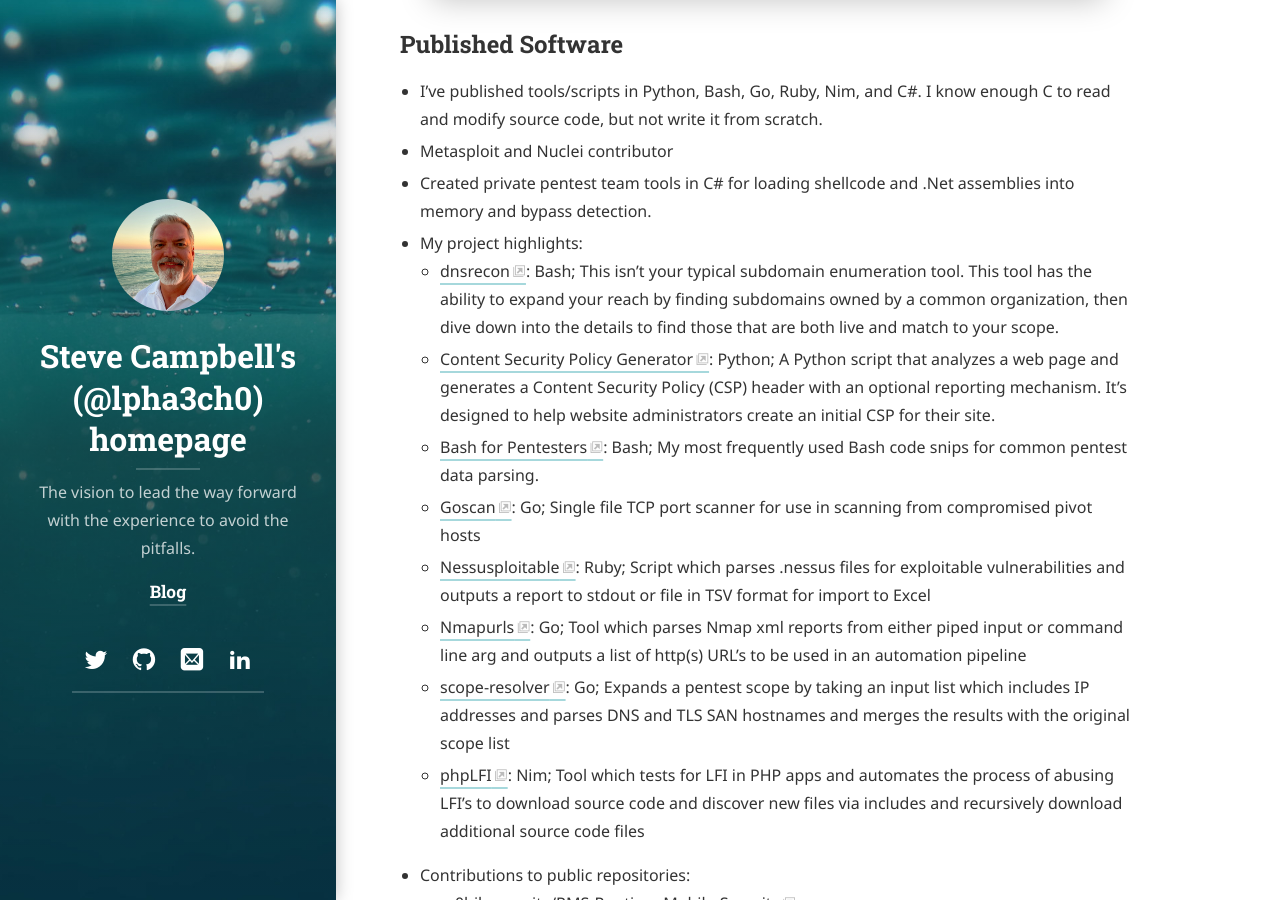
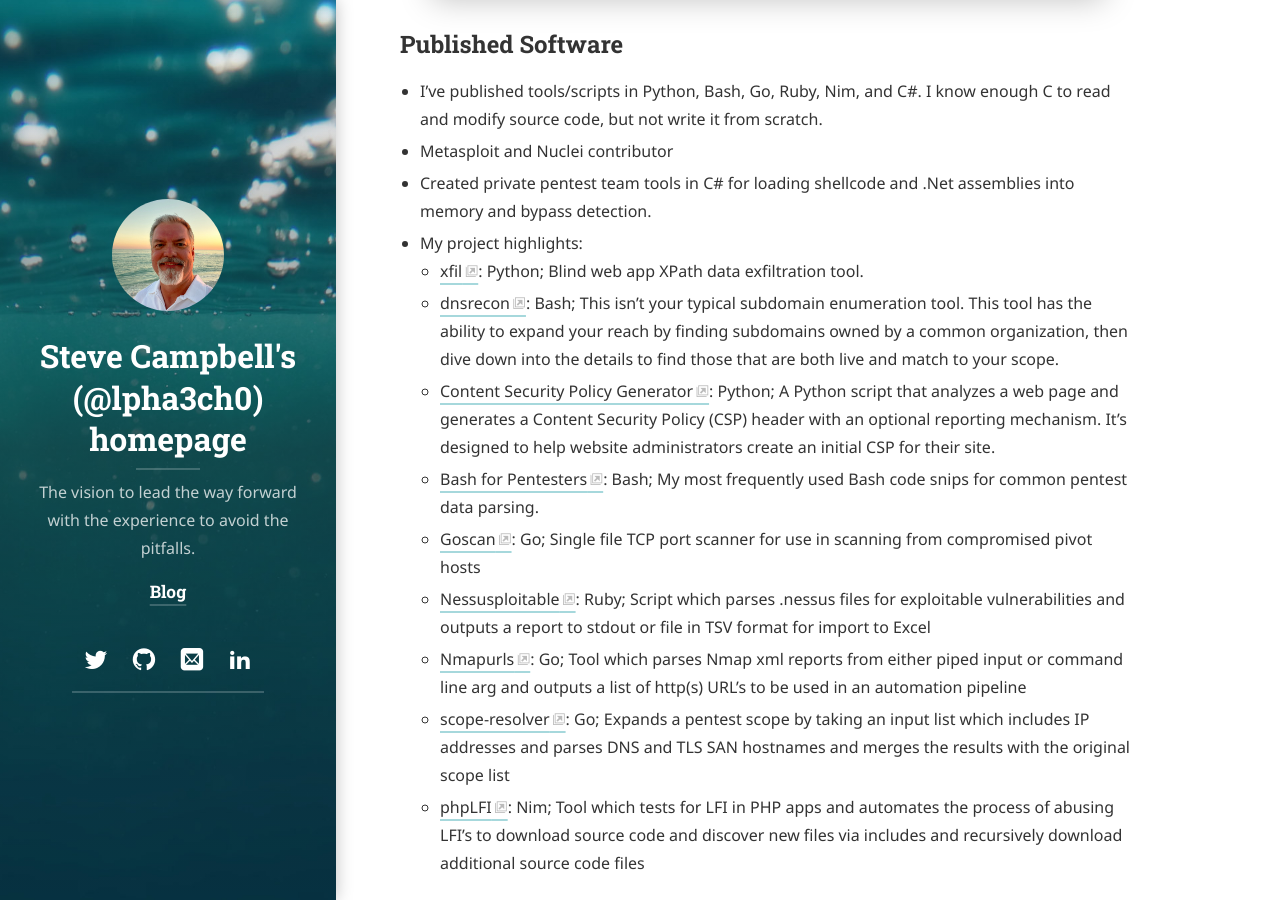
Before and after one commit to aecyberpro/aecyberpro.github.io, a Jekyll site: the page built from index.md, in a window 1280 px wide and 900 px high, scrolled down 2187 px. Built offline with Jekyll 4.4.1, drawn with Linux system fonts in a browser that asks for light colours; cached includes are drawn as plain includes; nearby versions of some CDN libraries; some web fonts are replaced; library files that are not in the unit come from our copies.

Commit message:
updated index.md

```diff
--- a/index.md
+++ b/index.md
@@ -53,6 +53,7 @@ I share my experience and insight through training and mentoring consultants, cr
 - Metasploit and Nuclei contributor
 - Created private pentest team tools in C# for loading shellcode and .Net assemblies into memory and bypass detection.
 - My project highlights:
+    - [xfil](https://pypi.org/project/xfil/): Python; Blind web app XPath data exfiltration tool.
     - [dnsrecon](https://github.com/sdcampbell/dnsrecon): Bash; This isn't your typical subdomain enumeration tool. This tool has the ability to expand your reach by finding subdomains owned by a common organization, then dive down into the details to find those that are both live and match to your scope.
     - [Content Security Policy Generator](https://github.com/sdcampbell/Content-Security-Policy-Generator): Python; A Python script that analyzes a web page and generates a Content Security Policy (CSP) header with an optional reporting mechanism. It's designed to help website administrators create an initial CSP for their site.
     - [Bash for Pentesters](https://github.com/sdcampbell/bash_for_pentesters): Bash; My most frequently used Bash code snips for common pentest data parsing.
```
